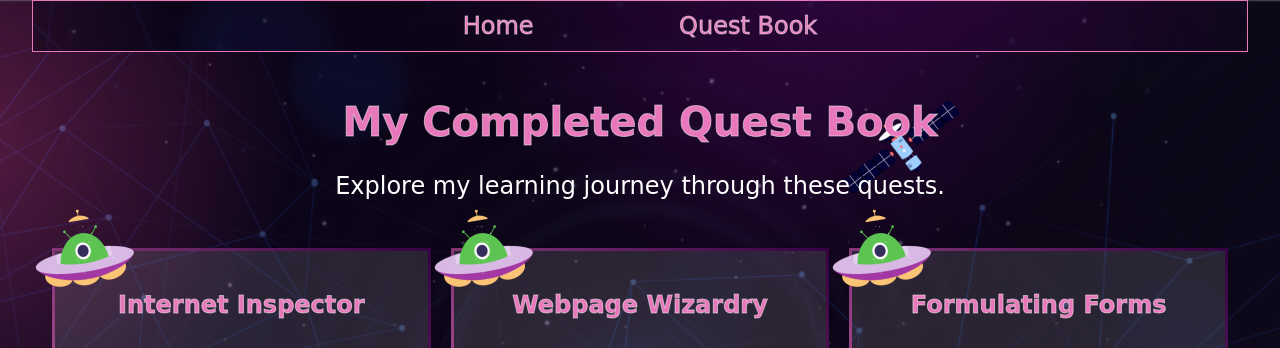
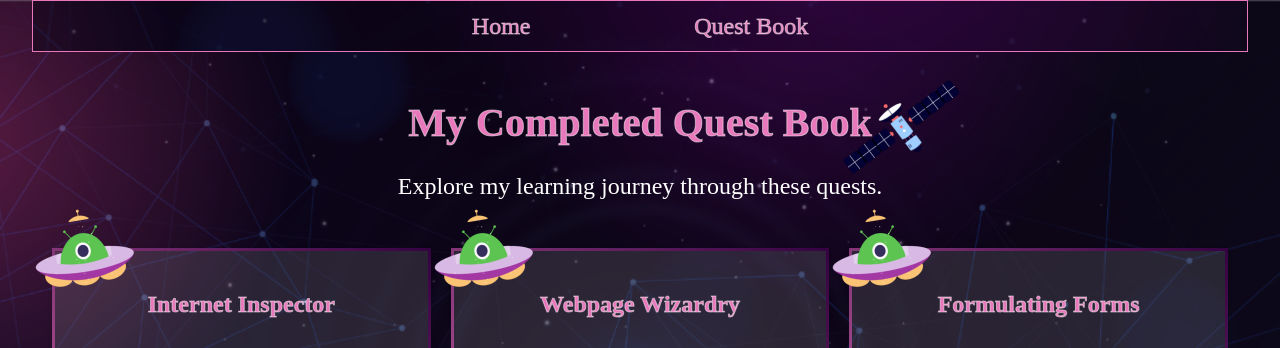
Before and after one commit to JordanReady/MainQuestSpace, a plain HTML site: page questbook.html in a window 1280 px wide. Shown: the top 348 px of the page. Drawn offline with Linux system fonts and the light colour scheme.

Commit message:
fix: font / satalite

```diff
--- a/questbook.html
+++ b/questbook.html
@@ -16,8 +16,8 @@
           <li class="nav-li"><a href="questbook.html">Quest Book</a></li>
         </ul>
       </nav>
+      <div class="satalite"></div>
       <div class="quest-book">
-        <div class="satalite"></div>
         <h1 class="animate animate-1">My Completed Quest Book</h1>
         <p class="animate animate-2">
           Explore my learning journey through these quests.
--- a/styles.css
+++ b/styles.css
@@ -14,7 +14,7 @@ body {
   color: var(--text-color);
   margin: 0;
   overflow-x: hidden;
-  font-family: cursive;
+  font-family: "Times New Roman", Times, serif;
 }
 
 main {
```
